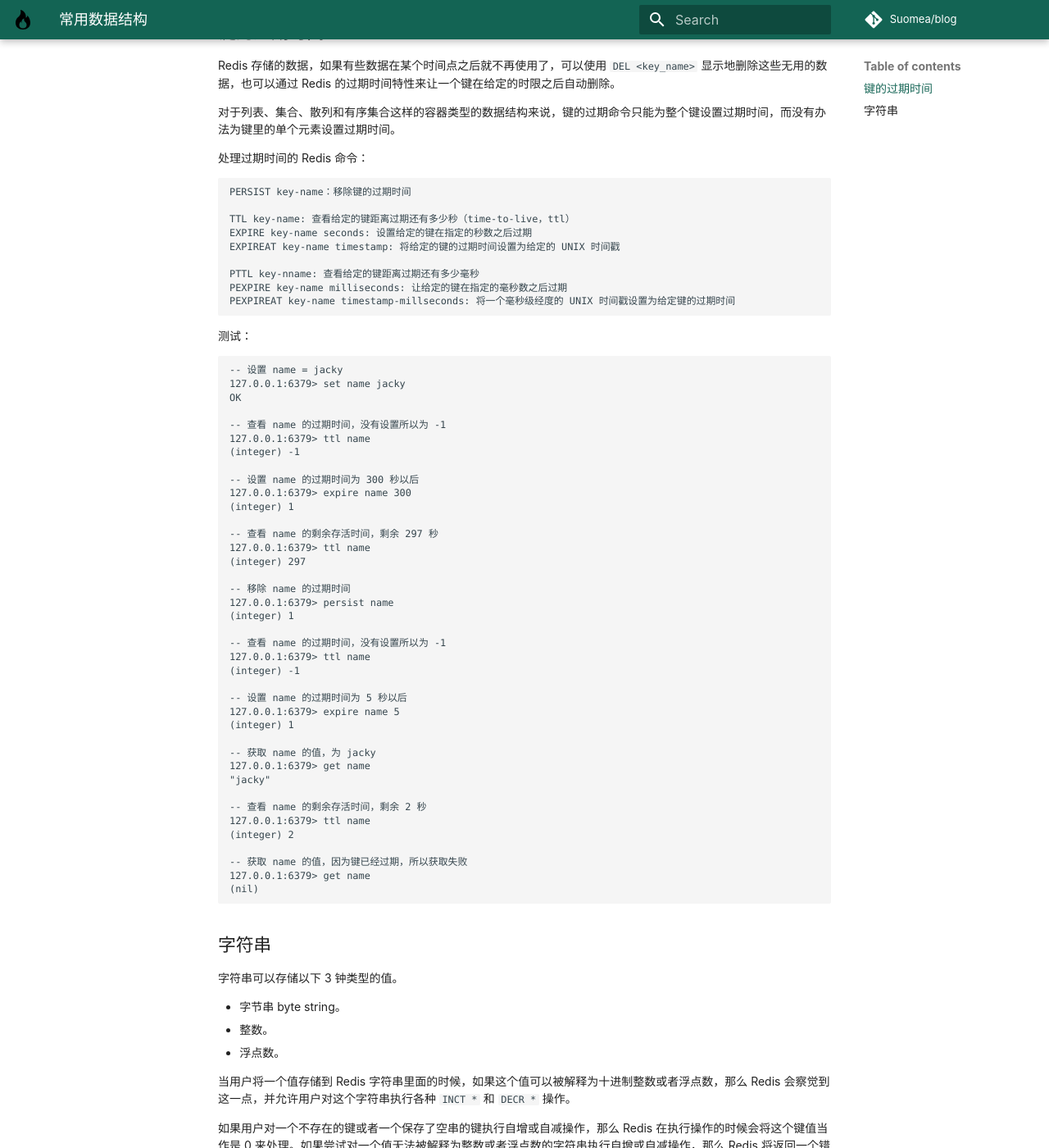
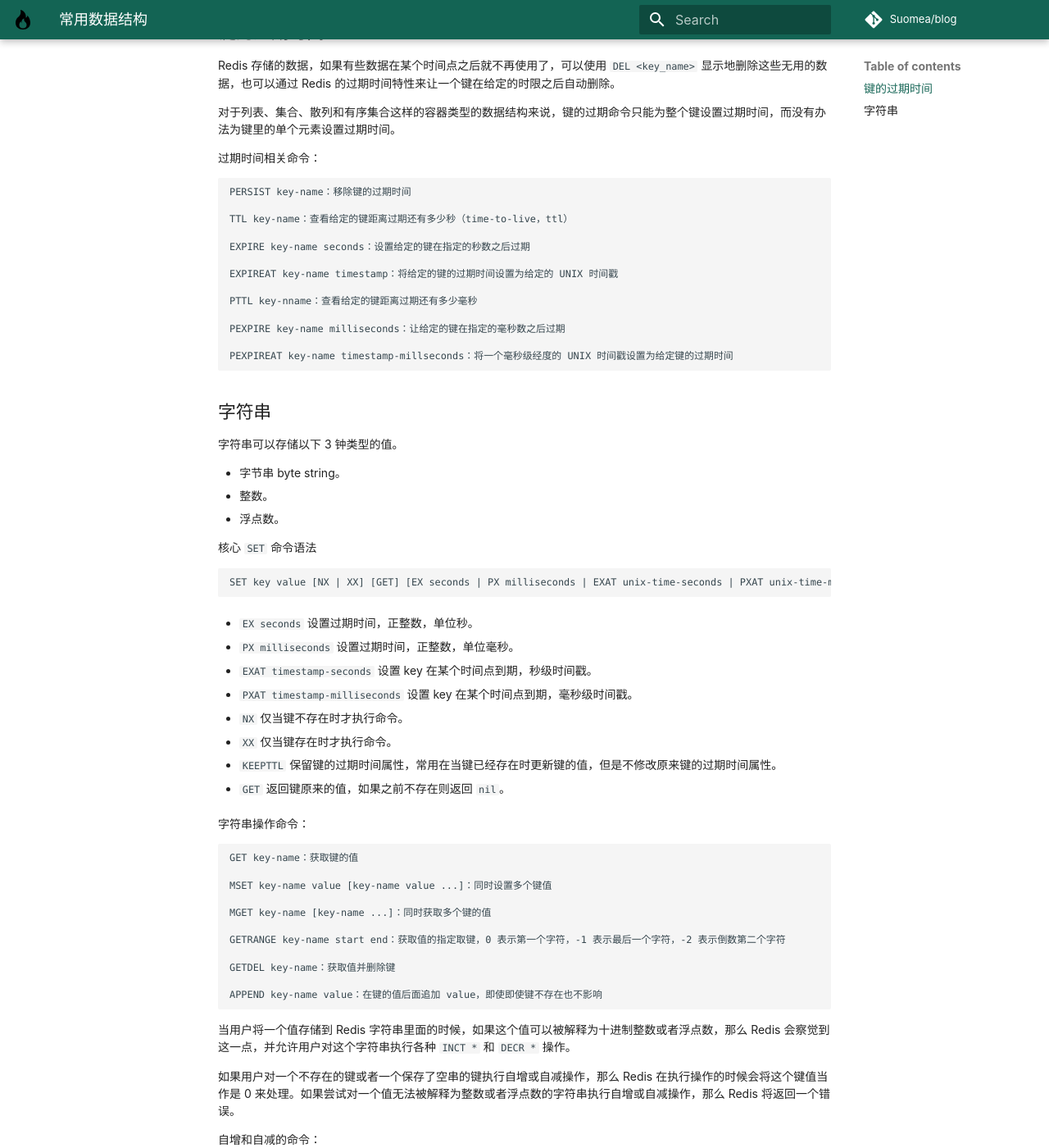
Before and after one commit to Suomea/blog, an MkDocs documentation site: the page built from docs/Redis/常用数据结构.md, in a window 1280 px wide and 1400 px high, scrolled down 193 px. Shown: the whole window at 82% size. Built offline with MkDocs 1.6.1 and Material for MkDocs 9.7.7, drawn with Linux system fonts in a browser that asks for light colours; some web fonts are replaced; comment, search, counter and statistics services are not loaded; some of the changed text lies outside the part shown.

Commit message:
更新 Redis 常用命令笔记。

````diff
--- a/docs/Redis/常用数据结构.md
+++ b/docs/Redis/常用数据结构.md
@@ -4,61 +4,23 @@
 
 对于列表、集合、散列和有序集合这样的容器类型的数据结构来说，键的过期命令只能为整个键设置过期时间，而没有办法为键里的单个元素设置过期时间。
 
-处理过期时间的 Redis 命令：
+过期时间相关命令：
 ```
 PERSIST key-name：移除键的过期时间
 
-TTL key-name: 查看给定的键距离过期还有多少秒（time-to-live，ttl）
-EXPIRE key-name seconds: 设置给定的键在指定的秒数之后过期
-EXPIREAT key-name timestamp: 将给定的键的过期时间设置为给定的 UNIX 时间戳
+TTL key-name：查看给定的键距离过期还有多少秒（time-to-live，ttl）
 
-PTTL key-nname: 查看给定的键距离过期还有多少毫秒
-PEXPIRE key-name milliseconds: 让给定的键在指定的毫秒数之后过期
-PEXPIREAT key-name timestamp-millseconds: 将一个毫秒级经度的 UNIX 时间戳设置为给定键的过期时间
+EXPIRE key-name seconds：设置给定的键在指定的秒数之后过期
+
+EXPIREAT key-name timestamp：将给定的键的过期时间设置为给定的 UNIX 时间戳
+
+PTTL key-nname：查看给定的键距离过期还有多少毫秒
+
+PEXPIRE key-name milliseconds：让给定的键在指定的毫秒数之后过期
+
+PEXPIREAT key-name timestamp-millseconds：将一个毫秒级经度的 UNIX 时间戳设置为给定键的过期时间
 ```
 
-测试：
-```
--- 设置 name = jacky
-127.0.0.1:6379> set name jacky
-OK
-
--- 查看 name 的过期时间，没有设置所以为 -1
-127.0.0.1:6379> ttl name
-(integer) -1
-
--- 设置 name 的过期时间为 300 秒以后
-127.0.0.1:6379> expire name 300
-(integer) 1
-
--- 查看 name 的剩余存活时间，剩余 297 秒
-127.0.0.1:6379> ttl name
-(integer) 297
-
--- 移除 name 的过期时间
-127.0.0.1:6379> persist name
-(integer) 1
-
--- 查看 name 的过期时间，没有设置所以为 -1
-127.0.0.1:6379> ttl name
-(integer) -1
-
--- 设置 name 的过期时间为 5 秒以后
-127.0.0.1:6379> expire name 5
-(integer) 1
-
--- 获取 name 的值，为 jacky
-127.0.0.1:6379> get name
-"jacky"
-
--- 查看 name 的剩余存活时间，剩余 2 秒
-127.0.0.1:6379> ttl name
-(integer) 2
-
--- 获取 name 的值，因为键已经过期，所以获取失败
-127.0.0.1:6379> get name
-(nil)
-```
 ## 字符串
 字符串可以存储以下 3 钟类型的值。
 
@@ -66,10 +28,58 @@
 - 整数。
 - 浮点数。
 
+核心 `SET` 命令语法
+```
+SET key value [NX | XX] [GET] [EX seconds | PX milliseconds | EXAT unix-time-seconds | PXAT unix-time-milliseconds | KEEPTTL]
+```
+
+- `EX seconds` 设置过期时间，正整数，单位秒。
+
+- `PX milliseconds` 设置过期时间，正整数，单位毫秒。
+
+- `EXAT timestamp-seconds` 设置 key 在某个时间点到期，秒级时间戳。
+
+- `PXAT timestamp-milliseconds` 设置 key 在某个时间点到期，毫秒级时间戳。
+
+- `NX` 仅当键不存在时才执行命令。
+
+- `XX` 仅当键存在时才执行命令。
+
+- `KEEPTTL` 保留键的过期时间属性，常用在当键已经存在时更新键的值，但是不修改原来键的过期时间属性。
+
+- `GET` 返回键原来的值，如果之前不存在则返回 `nil`。
+
+字符串操作命令：
+```
+GET key-name：获取键的值
+
+MSET key-name value [key-name value ...]：同时设置多个键值
+
+MGET key-name [key-name ...]：同时获取多个键的值
+
+GETRANGE key-name start end：获取值的指定取键，0 表示第一个字符，-1 表示最后一个字符，-2 表示倒数第二个字符
+
+GETDEL key-name：获取值并删除键
+
+APPEND key-name value：在键的值后面追加 value，即使即使键不存在也不影响
+```
+
 当用户将一个值存储到 Redis 字符串里面的时候，如果这个值可以被解释为十进制整数或者浮点数，那么 Redis 会察觉到这一点，并允许用户对这个字符串执行各种 `INCT *` 和 `DECR *` 操作。
 
 如果用户对一个不存在的键或者一个保存了空串的键执行自增或自减操作，那么 Redis 在执行操作的时候会将这个键值当作是 0 来处理。如果尝试对一个值无法被解释为整数或者浮点数的字符串执行自增或自减操作，那么 Redis 将返回一个错误。
 
+自增和自减的命令：
+```
+INCR key-name: 将键存储的值加上 1，只能用于整数
+
+DECR key-name：将键存储的值减去 1，只能用于整数
+
+INCRBY key-name amount：将键存储的值加上整数 amount，只能用于整数
+
+DECRBY key-name amount：将键存储的值减去整数 amount，只能用于整数
+
+INCRBYFLOAT key-name amount：将键存储的值加上 amount，amount 可以是浮点数
+```
 
 
 操作命令
````
Also changed, not shown: 1 other file.
